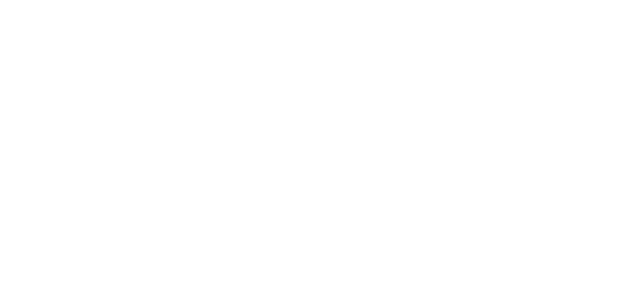
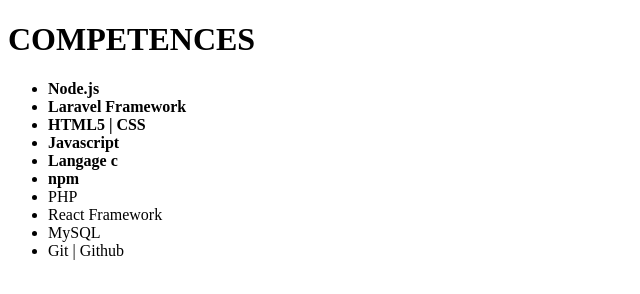
Before and after one commit to Fawoziath0501/git-mon-cv, a plain HTML site: page index.html in a window 1280 px wide. Shown: the whole page, without its empty margins (0-640 px from the left). Drawn offline with Linux system fonts and the light colour scheme.

Commit message:
mise en place de la section competences

```diff
--- a/index.html
+++ b/index.html
@@ -8,6 +8,21 @@
     <title></title>
 </head>
 <body>
+    <h1>COMPETENCES</h1>
+    <div class="section">
+        <ul class="skills">
+            <li><i class="icon fas fa-check-circle text-darkblue"></i> <strong>Node.js</strong></li>
+            <li><i class="icon fas fa-check-circle text-darkblue"></i> <strong>Laravel Framework</strong></li>
+            <li><i class="icon fas fa-check-circle text-darkblue"></i> <strong>HTML5 | CSS</strong></li>
+            <li><i class="icon fas fa-check-circle text-darkblue"></i> <strong>Javascript</strong></li>
+            <li><i class="icon fas fa-check-circle text-darkblue"></i> <strong>Langage c</strong></li>
+            <li><i class="icon fas fa-check-circle text-darkblue"></i> <strong>npm </strong></li>
+            <li><i class="icon fas fa-check-circle text-darkblue"></i> PHP</li>
+            <li><i class="icon fas fa-check-circle text-darkblue"></i> React Framework</li>
+            <li><i class="icon fas fa-check-circle text-darkblue"></i> MySQL</li>
+            <li><i class="icon fas fa-check-circle text-darkblue"></i> Git | Github</li>
+        </ul>
+    </div>
 
 </body>
 </html>
```
